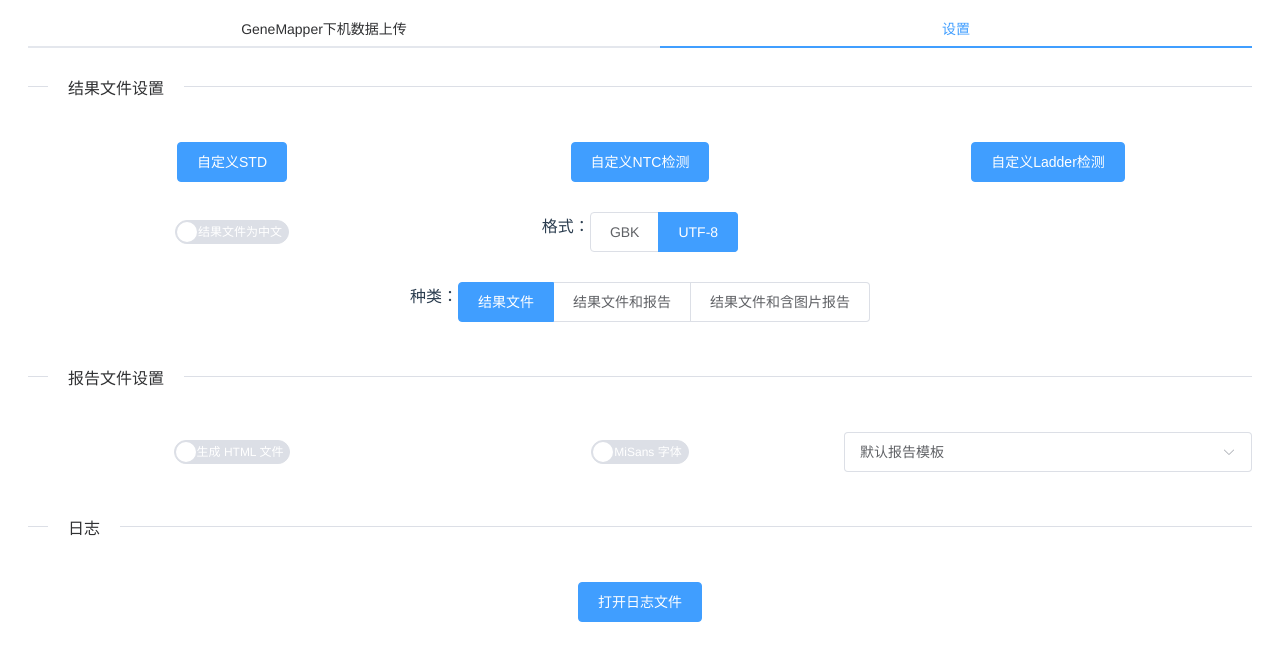
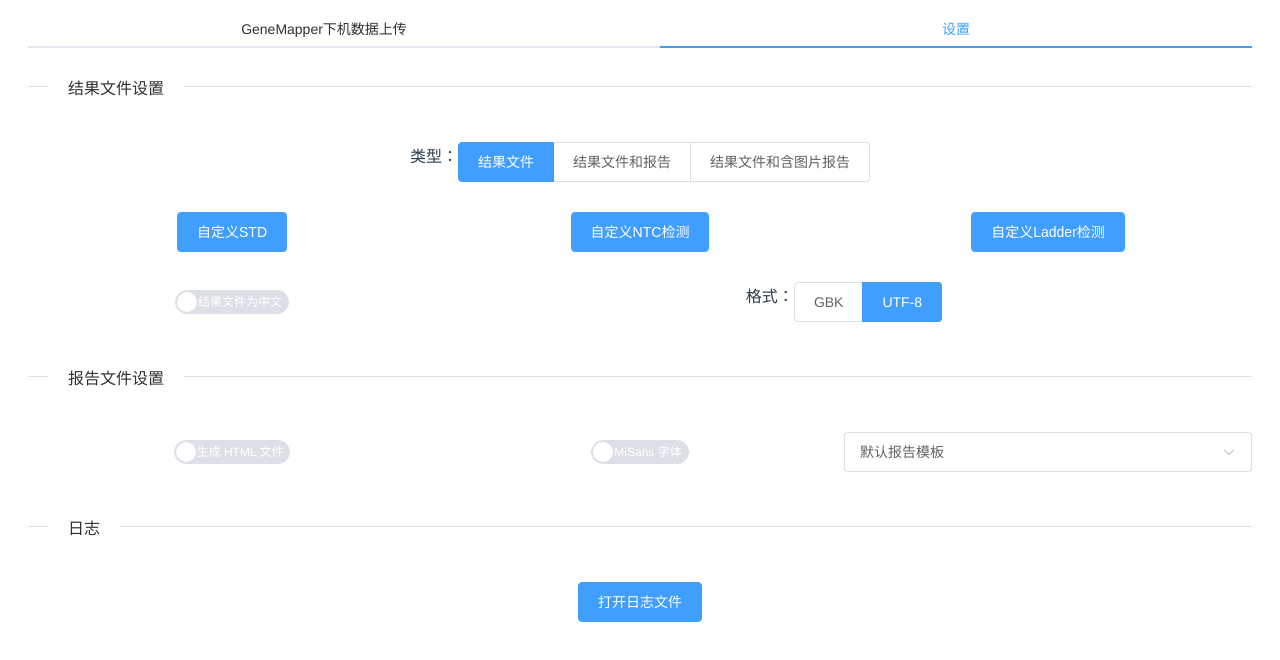
Before and after one commit to NTLx/SMNFiler, a Vue app: page / in a window 1280 px wide. Both pictures are taken after a click on the tab "设置". Shown: the top 660 px of the page. Built offline with nearby package versions, Linux system fonts and the light colour scheme.

Commit message:
perf: change the location of the file type

```diff
--- a/src/App.vue
+++ b/src/App.vue
@@ -147,6 +147,24 @@
               </el-col>
             </el-row>
             <el-row class="fileSetting">
+              <el-col :span="24" class="leftText">
+                <span class="radio-label">类型：</span>
+                <el-radio-group
+                  v-model="radio2"
+                  @change="switchFileType"
+                  size="large"
+                >
+                  <el-radio-button label="summaryFile" >结果文件</el-radio-button>
+                  <el-radio-button label="summaryFileAndReportFile"
+                    >结果文件和报告</el-radio-button
+                  >
+                  <el-radio-button label="summaryFileAndReportPictureFile"
+                    >结果文件和含图片报告</el-radio-button
+                  >
+                </el-radio-group>
+              </el-col>
+            </el-row>
+            <el-row class="fileSetting">
               <el-col :span="8">
                 <el-button
                   type="primary"
@@ -261,7 +279,7 @@
                   @change="switchReceiveStatus2"
                 ></el-switch>
               </el-col> -->
-              <el-col :span="8" class="leftText">
+              <el-col :span="16" class="leftText">
                 <span style="radio-label">格式：</span>
                 <el-radio-group
                   v-model="radio1"
@@ -270,26 +288,6 @@
                 >
                   <el-radio-button label="GBK"></el-radio-button>
                   <el-radio-button label="UTF-8"></el-radio-button>
-                </el-radio-group>
-              </el-col>
-            </el-row>
-            <el-row class="fileSetting">
-              <el-col :span="24" class="leftText">
-                <span class="radio-label">种类：</span>
-                <el-radio-group
-                  v-model="radio2"
-                  @change="switchFileType"
-                  size="large"
-                >
-                  <el-radio-button label="summaryFile"
-                    >结果文件</el-radio-button
-                  >
-                  <el-radio-button label="summaryFileAndReportFile"
-                    >结果文件和报告</el-radio-button
-                  >
-                  <el-radio-button label="summaryFileAndReportPictureFile"
-                    >结果文件和含图片报告</el-radio-button
-                  >
                 </el-radio-group>
               </el-col>
             </el-row>
```
